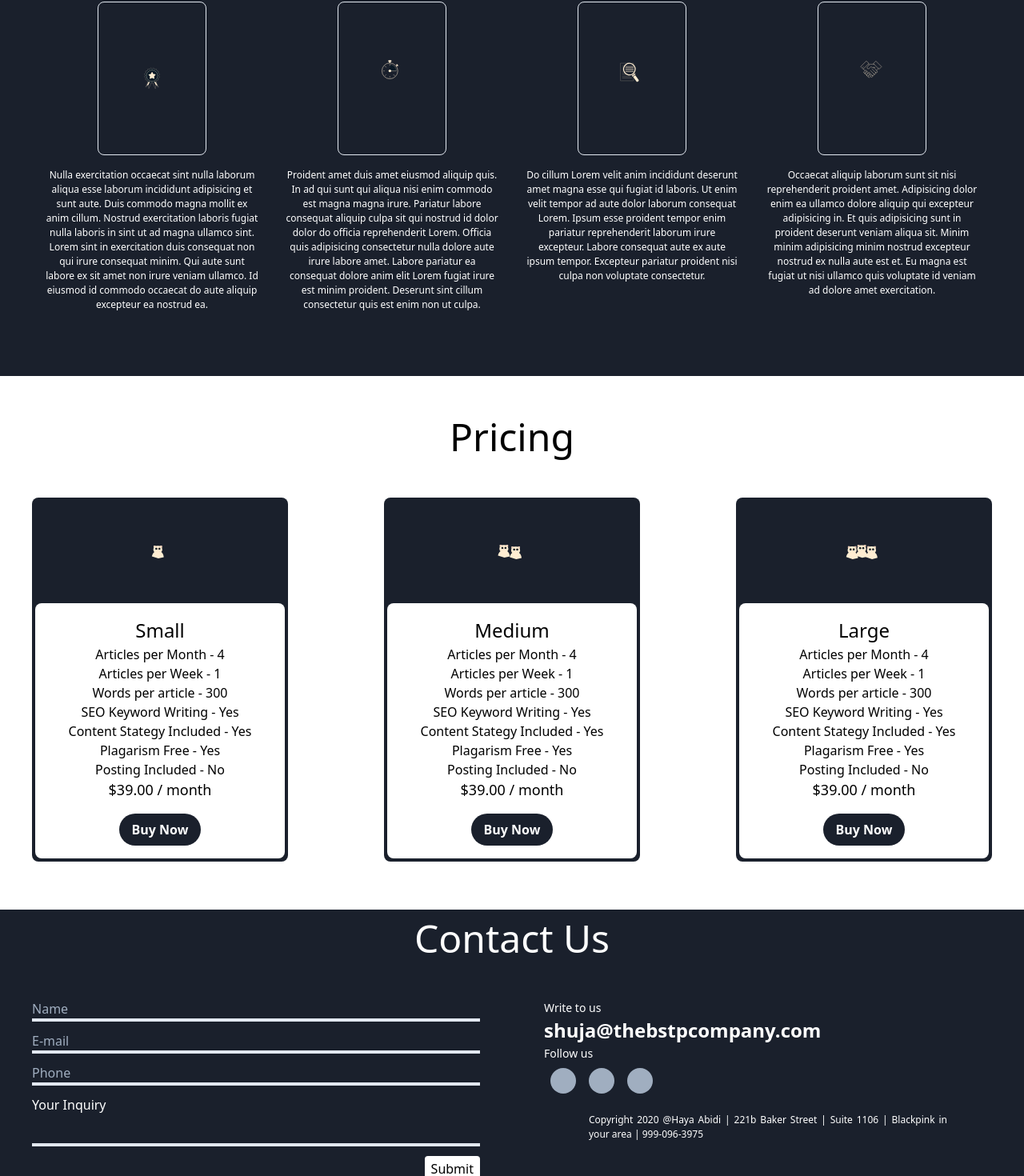
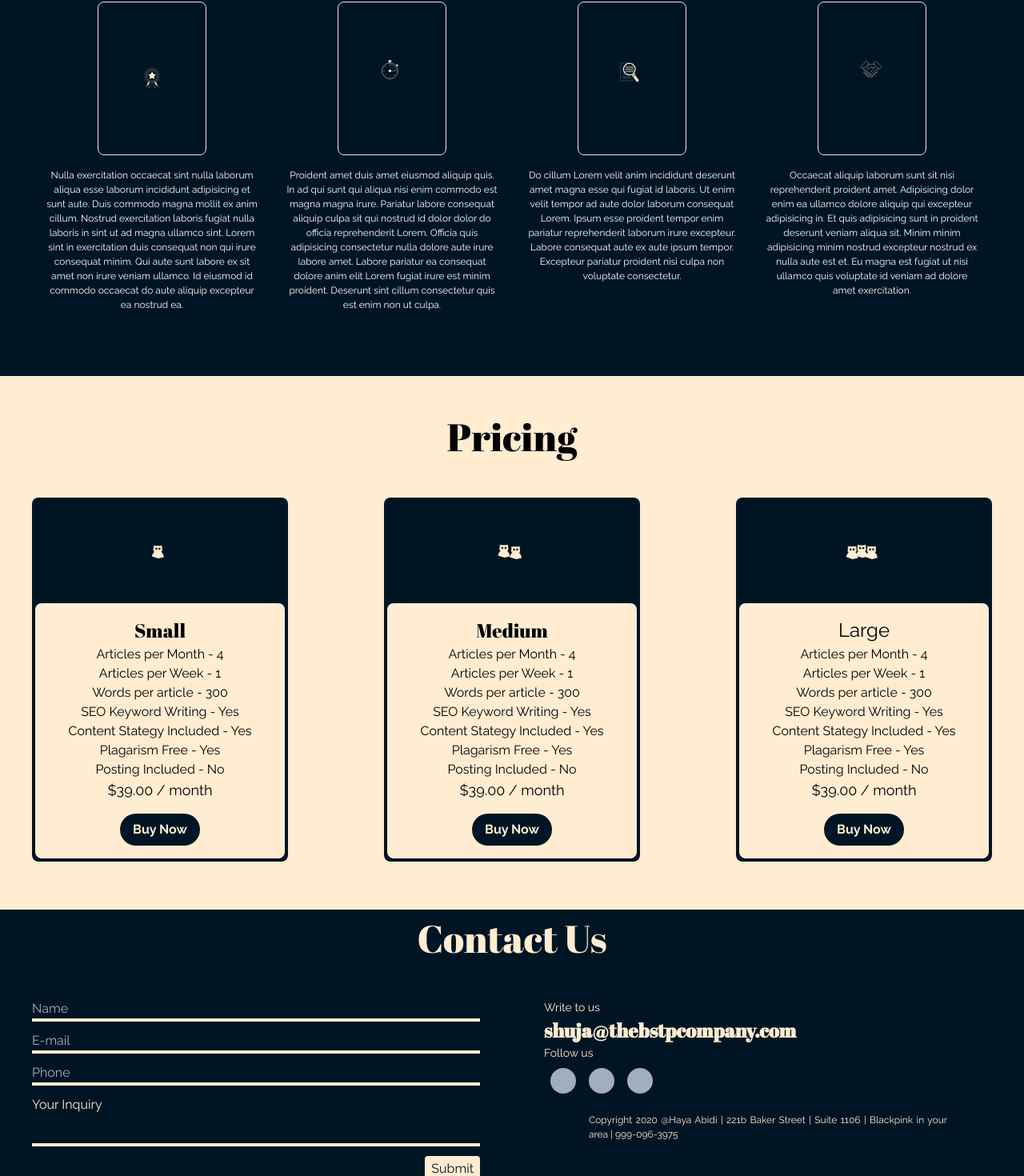
Before and after one commit to akshay-nm/thebstpcompany.com, a React (Create React App) app: page / in a window 1280 px wide. Shown: the part 654-2124 px from the top of the page at 80% size. Built offline with nearby package versions, Linux system fonts and the light colour scheme.

Commit message:
Add and apply a theme

```diff
--- a/public/index.html
+++ b/public/index.html
@@ -24,6 +24,8 @@
       work correctly both with client-side routing and a non-root public URL.
       Learn how to configure a non-root public URL by running `npm run build`.
     -->
+    <!--Fonts-->
+    <link href="https://fonts.googleapis.com/css2?family=Abril+Fatface&family=Raleway:wght@400;700&display=swap" rel="stylesheet">
     <title>The BSTP Company</title>
   </head>
   <body>
--- a/src/App.js
+++ b/src/App.js
@@ -7,7 +7,7 @@ import ContactUs from './components/contact-us/ContactUs';
 
 function App() {
   return (
-    <div className='w-full h-full flex flex-col'>
+    <div className='w-full h-full flex flex-col bg-primary font-body'>
       <Navigation />
       <Home />
       <WhyUs />
--- a/src/components/contact-us/ContactUs.js
+++ b/src/components/contact-us/ContactUs.js
@@ -2,22 +2,22 @@ import React from 'react';
 
 const ContactUs = () => {
   return (
-    <div className='bg-gray-900 text-white'>
-      <div className='text-center text-5xl'>Contact Us</div>
+    <div className='bg-secondary text-primary'>
+      <div className='text-center text-5xl font-heading'>Contact Us</div>
       <div className='grid grid-cols-1 md:grid-cols-2 p-10 gap-20'>
         <div>
-          <input className='border-b-4 mb-3 bg-gray-900 w-full' placeholder='Name' type='text' id='name' />
-          <input className='border-b-4 mb-3 bg-gray-900 w-full' placeholder='E-mail' type='text' id='name' />
-          <input className='border-b-4 mb-3 bg-gray-900 w-full' placeholder='Phone' type='text' id='name' />
+          <input className='border-primary border-b-4 mb-3 bg-secondary w-full' placeholder='Name' type='text' id='name' />
+          <input className='border-primary border-b-4 mb-3 bg-secondary w-full' placeholder='E-mail' type='text' id='name' />
+          <input className='border-primary border-b-4 mb-3 bg-secondary w-full' placeholder='Phone' type='text' id='name' />
           <div className='mb-3'>Your Inquiry</div>
-          <input className='border-b-4 mb-3 bg-gray-900 w-full' placeholder='' type='text' id='name' />
+          <input className='border-primary border-b-4 mb-3 bg-secondary w-full' placeholder='' type='text' id='name' />
           <div className='text-right'>
-            <button className='bg-white text-black py-1 px-2 rounded'>Submit</button>
+            <button className='bg-primary text-secondary py-1 px-2 rounded'>Submit</button>
           </div>
         </div>
         <div>
           <div className='text-sm'>Write to us</div>
-          <div className='font-black text-lg sm:text-xl md:text-2xl'>shuja@thebstpcompany.com</div>
+          <div className='font-black text-lg sm:text-xl md:text-2xl font-heading'>shuja@thebstpcompany.com</div>
           <div>
             <div className='text-sm'>Follow us</div>
             <div className='flex'>
--- a/src/components/home/Home.js
+++ b/src/components/home/Home.js
@@ -4,10 +4,10 @@ import image from './3.svg';
 const Home = () => {
   return (
     <div className='w-full flex flex-col p-10 relative'>
-      <div className='text-5xl md:text-6xl'>Tell your story <br />the right way</div>
+      <div className='text-5xl md:text-6xl font-heading'>Tell your story <br />the right way</div>
       <div className='w-full max-w-sm md:max-w-md'>Nisi nulla ut exercitation eu quis ex cillum et id. Id ea cupidatat elit commodo. Non eu qui nisi cillum nulla. Ad commodo do nostrud do. Duis Lorem ad ex ullamco id commodo culpa voluptate sunt non magna. Et enim dolor qui incididunt nulla voluptate nulla irure minim eu. Sint minim ad do non cupidatat tempor eu eu ea et qui.</div>
       <div className='pt-10'>
-        <button className='bg-gray-900 hover:bg-gray-700 text-white font-bold py-2 px-4 rounded-full'>Book your consultation now</button>
+        <button className='bg-gray-900 hover:bg-button-dark text-primary font-bold py-2 px-4 rounded-full'>Book your consultation now</button>
       </div>
       <img className='absolute h-full bottom-0 right-0' src={image} alt='main' />
     </div>
--- a/src/components/pricing/Pricing.js
+++ b/src/components/pricing/Pricing.js
@@ -6,16 +6,16 @@ import lgCat from './lg-cat.svg'
 
 const Pricing = () => {
   return (
-    <div className='py-10'>
-      <div className='text-center text-5xl mb-5'>Pricing</div>
+    <div className='py-10 bg-primary'>
+      <div className='text-center text-5xl mb-5 font-heading'>Pricing</div>
       <div className='grid grid-cols-1 md:grid-cols-2 lg:grid-cols-3 gap-20 p-5'>
         <div className='flex items-center justify-center'>
-          <div className='flex flex-col bg-gray-900 rounded-lg p-1 w-full max-w-xs'>
+          <div className='flex flex-col bg-secondary rounded-lg p-1 w-full max-w-xs'>
             <div className='h-32'>
               <img src={smCat} className='object-scale-down h-full w-full' alt='cat' />
             </div>
-            <div className='text-center rounded-lg bg-white p-4'>
-              <div className='text-2xl'>Small</div>
+            <div className='text-center rounded-lg bg-primary p-4'>
+              <div className='text-2xl font-heading'>Small</div>
               <div>Articles per Month - 4</div>
               <div>Articles per Week - 1</div>
               <div>Words per article - 300</div>
@@ -24,18 +24,18 @@ const Pricing = () => {
               <div>Plagarism Free - Yes</div>
               <div>Posting Included - No</div>
               <div className='text-lg'>$39.00 / month</div>
-              <button className='bg-gray-900 hover:bg-gray-700 text-white font-bold py-2 px-4 mt-4 rounded-full'>Buy Now</button>
+              <button className='bg-secondary hover:bg-gray-700 text-primary font-bold py-2 px-4 mt-4 rounded-full'>Buy Now</button>
             </div>
           </div>
         </div>
 
         <div className='flex items-center justify-center'>
-          <div className='flex flex-col bg-gray-900 rounded-lg p-1 w-full max-w-xs'>
+          <div className='flex flex-col bg-secondary rounded-lg p-1 w-full max-w-xs'>
             <div className='h-32'>
               <img src={mdCat} className='object-scale-down h-full w-full' alt='cats' />
             </div>
-            <div className='text-center rounded-lg bg-white p-4'>
-              <div className='text-2xl'>Medium</div>
+            <div className='text-center rounded-lg bg-primary p-4'>
+              <div className='text-2xl font-heading'>Medium</div>
               <div>Articles per Month - 4</div>
               <div>Articles per Week - 1</div>
               <div>Words per article - 300</div>
@@ -44,16 +44,16 @@ const Pricing = () => {
               <div>Plagarism Free - Yes</div>
               <div>Posting Included - No</div>
               <div className='text-lg'>$39.00 / month</div>
-              <button className='bg-gray-900 hover:bg-gray-700 text-white font-bold py-2 px-4 mt-4 rounded-full'>Buy Now</button>
+              <button className='bg-secondary hover:bg-gray-700 text-primary font-bold py-2 px-4 mt-4 rounded-full'>Buy Now</button>
             </div>
           </div>
         </div>
         <div className='flex items-center justify-center'>
-          <div className='flex flex-col bg-gray-900 rounded-lg p-1 w-full max-w-xs'>
+          <div className='flex flex-col bg-secondary rounded-lg p-1 w-full max-w-xs'>
             <div className='h-32'>
               <img src={lgCat} className='object-scale-down h-full w-full' alt='too many cats' />
             </div>
-            <div className='text-center rounded-lg bg-white p-4'>
+            <div className='text-center rounded-lg bg-primary p-4'>
               <div className='text-2xl'>Large</div>
               <div>Articles per Month - 4</div>
               <div>Articles per Week - 1</div>
@@ -63,7 +63,7 @@ const Pricing = () => {
               <div>Plagarism Free - Yes</div>
               <div>Posting Included - No</div>
               <div className='text-lg'>$39.00 / month</div>
-              <button className='bg-gray-900 hover:bg-gray-700 text-white font-bold py-2 px-4 mt-4 rounded-full'>Buy Now</button>
+              <button className='bg-secondary hover:bg-gray-700 text-primary font-bold py-2 px-4 mt-4 rounded-full'>Buy Now</button>
             </div>
           </div>
         </div>
--- a/src/components/why-us/WhyUs.js
+++ b/src/components/why-us/WhyUs.js
@@ -6,7 +6,7 @@ import stopwatch from './stopwatch.svg'
 
 const WhyUs = () => {
   return (
-    <div className='p-10 grid grid-cols-1 md:grid-cols-2 lg:grid-cols-4 bg-gray-900 text-white'>
+    <div className='p-10 grid grid-cols-1 md:grid-cols-2 lg:grid-cols-4 bg-secondary text-white'>
       <div className='flex flex-col items-center text-center p-4 mb-6'>
         <div className='border rounded-lg h-48'>
           <img src={badge} className='object-scale-down h-full w-full' alt='badge' />
--- a/tailwind.config.js
+++ b/tailwind.config.js
@@ -1,7 +1,20 @@
 module.exports = {
   purge: false,
   theme: {
-    extend: {},
+    extend: {
+      colors: {
+        'primary': '#FFECD1',
+        'secondary': '#001524',
+        'button-primary': '#244D58',
+        'button-secondary': '#F9EFE4',
+        'text-primary': '',
+        'text-secondary': '',
+      },
+      fontFamily: {
+        'heading': ['Abril Fatface', 'cursive'],
+        'body': ['Raleway', 'sans-serif']
+      }
+    },
   },
   variants: {},
   plugins: [],
```
